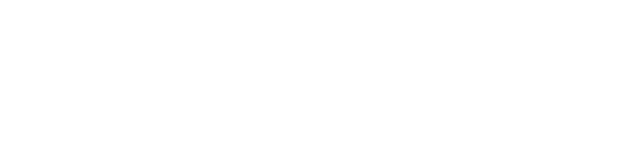
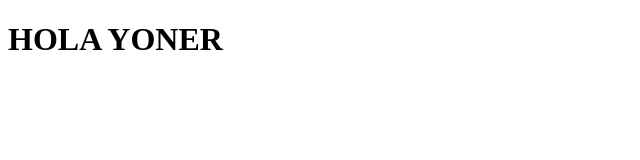
Before and after one commit to jesusacb25/ROAD_TO_FULLSTACK, a plain HTML site: page html/pagina-prueba/index.html in a window 1280 px wide. Shown: the whole page, without its empty margins (0-640 px from the left). Drawn offline with Linux system fonts and the light colour scheme.

Commit message:
nuevo cambio

```diff
--- a/html/pagina-prueba/index.html
+++ b/html/pagina-prueba/index.html
@@ -7,6 +7,6 @@
     <title>Document</title>
 </head>
 <body>
-
+    <h1>HOLA YONER</h1>
 </body>
 </html>
```
